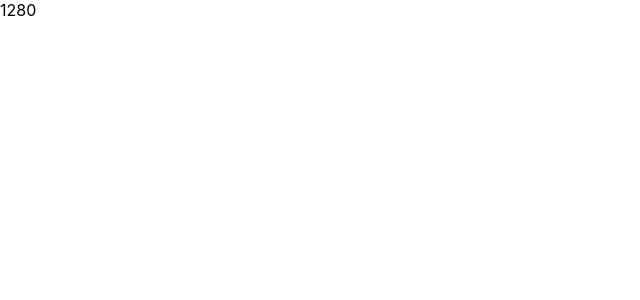
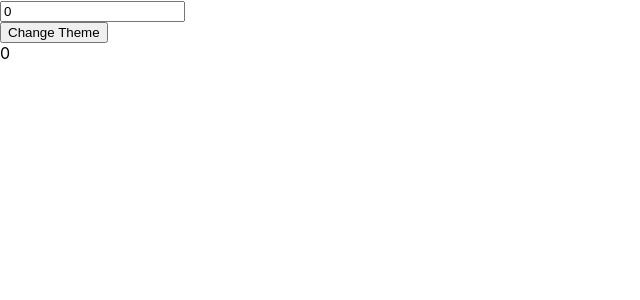
Before and after one commit to Debasmit1/react-hooks, a React (Create React App) app: page / in a window 1280 px wide. Shown: the top 300 px of the page, without its empty margins (0-640 px from the left). Built offline with nearby package versions, Linux system fonts and the light colour scheme.

Commit message:
Done the setup for useMemo

```diff
--- a/src/App.js
+++ b/src/App.js
@@ -1,11 +1,12 @@
 import React from 'react'
 import State from './components/State'
 import Effect from './components/Effect'
+import Memo from './components/Memo'
 
 function App() {
   return (
     <div>
-      <Effect/>
+      <Memo />
     </div>
   )
 }
--- /dev/null
+++ b/src/components/Memo.js
@@ -0,0 +1,26 @@
+import React, { useState } from 'react'
+
+const slowFunction = (number) => {
+    for(let i=0;i<1e9;i++){}
+    return 2*number;
+}
+
+function Memo() {
+    const [number,setNumber] = useState(0);
+    const [dark,setDark] = useState(false);
+    const doubleNumber = slowFunction(number);
+    const themeStyles = {
+        backgroundColor : dark ? 'black' : 'white',
+        color: dark ? 'white' : 'black'
+    }
+  return (
+    <>
+        <input type="number" value={number} id="nos" onChange={(e) => setNumber(parseInt(e.target.value))} />
+        <button onClick={()=>setDark(prevDark => !prevDark)} style={{display:"block"}}>Change Theme</button>
+        <div style={themeStyles}>{doubleNumber}</div>
+
+    </>
+  )
+}
+
+export default Memo
```
